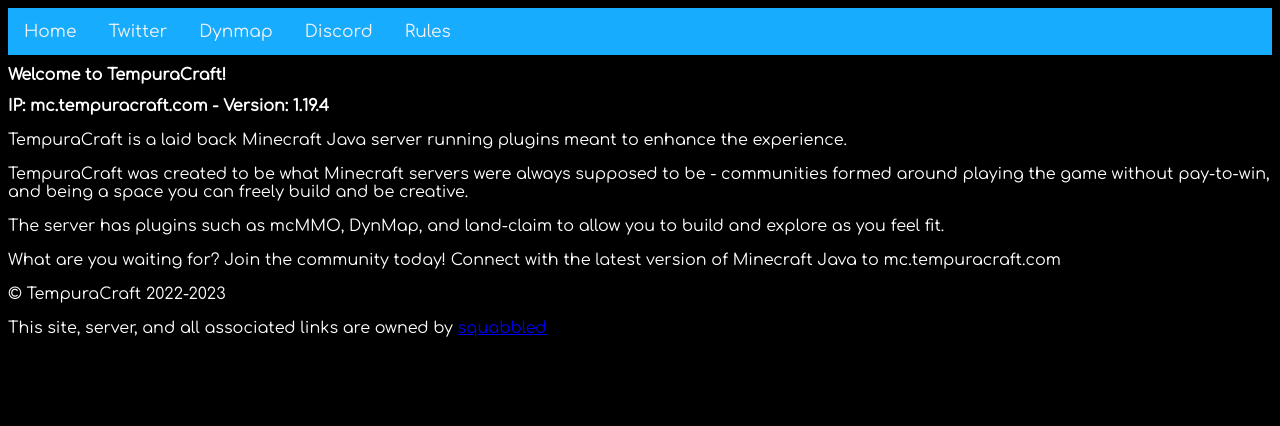
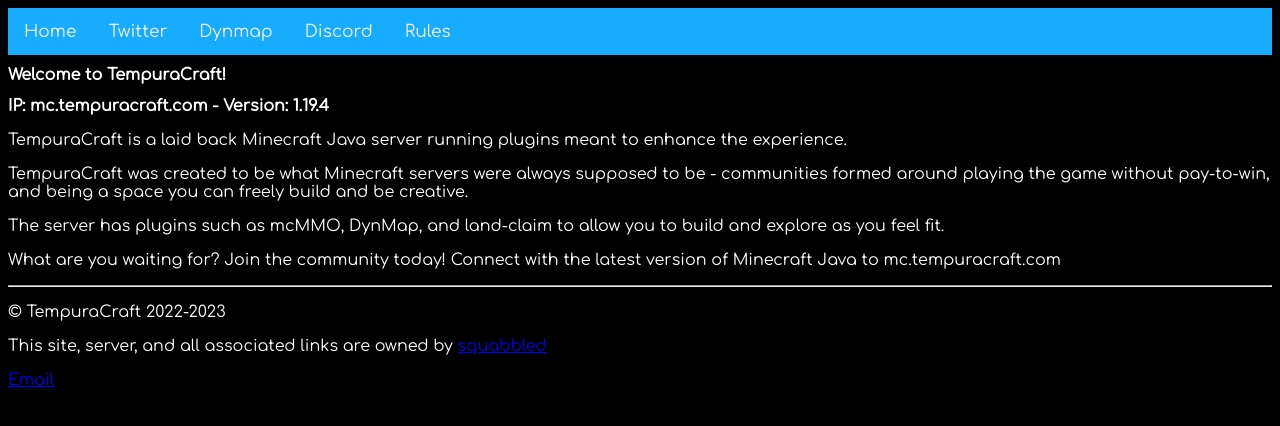
Before and after one commit to squabbled/tempuracraft.github.io, a plain HTML site: page index.html in a window 1280 px wide. Drawn offline with Linux system fonts and the light colour scheme.

Commit message:
fixed mailto links

```diff
--- a/index.html
+++ b/index.html
@@ -34,8 +34,9 @@
     <p>What are you waiting for? Join the community today! Connect with the latest version of Minecraft Java to mc.tempuracraft.com</p>
 </body>
 <footer>
+    <hr>
     <p>© TempuraCraft 2022-2023</p>
     <p>This site, server, and all associated links are owned by <a href=https://www.squabbled.net>squabbled</a></p>
-    <script>document.write('<'+'a'+' '+'h'+'r'+'e'+'f'+'='+"'"+'m'+'&'+'#'+'9'+'7'+';'+'i'+'l'+'&'+'#'+'1'+'1'+'6'+';'+'o'+'&'+\n'#'+'5'+'8'+';'+'&'+'#'+'3'+'7'+';'+'6'+'3'+'o'+'&'+'#'+'1'+'1'+'0'+';'+'t'+'a'+'&'+'#'+'3'+'7'+';'+\n'6'+'3'+'t'+'&'+'#'+'6'+'4'+';'+'&'+'#'+'1'+'1'+'6'+';'+'%'+'6'+'5'+'m'+'p'+'u'+'r'+'&'+'#'+'9'+'7'+\n';'+'&'+'#'+'3'+'7'+';'+'6'+'3'+'r'+'a'+'f'+'t'+'&'+'#'+'4'+'6'+';'+'&'+'#'+'3'+'7'+';'+'6'+'3'+'&'+\n'#'+'1'+'1'+'1'+';'+'m'+"'"+'>'+'&'+'#'+'9'+'9'+';'+'o'+'n'+'t'+'a'+'c'+'t'+'&'+'#'+'6'+'4'+';'+'t'+\n'e'+'m'+'&'+'#'+'1'+'1'+'2'+';'+'u'+'r'+'a'+'&'+'#'+'9'+'9'+';'+'r'+'a'+'f'+'t'+'&'+'#'+'4'+'6'+';'+\n'c'+'&'+'#'+'1'+'1'+'1'+';'+'m'+'<'+'/'+'a'+'>');</script><noscript>[please enable JavaScript to view email address]</noscript>
+    <a href="mailto:&#099;&#111;&#110;&#116;&#097;&#099;&#116;&#064;&#116;&#101;&#109;&#112;&#117;&#114;&#097;&#099;&#114;&#097;&#102;&#116;&#046;&#099;&#111;&#109;">Email</a>
  </footer>
 </html>
```
Also changed, not shown: rules.html (+1 -1 lines).
